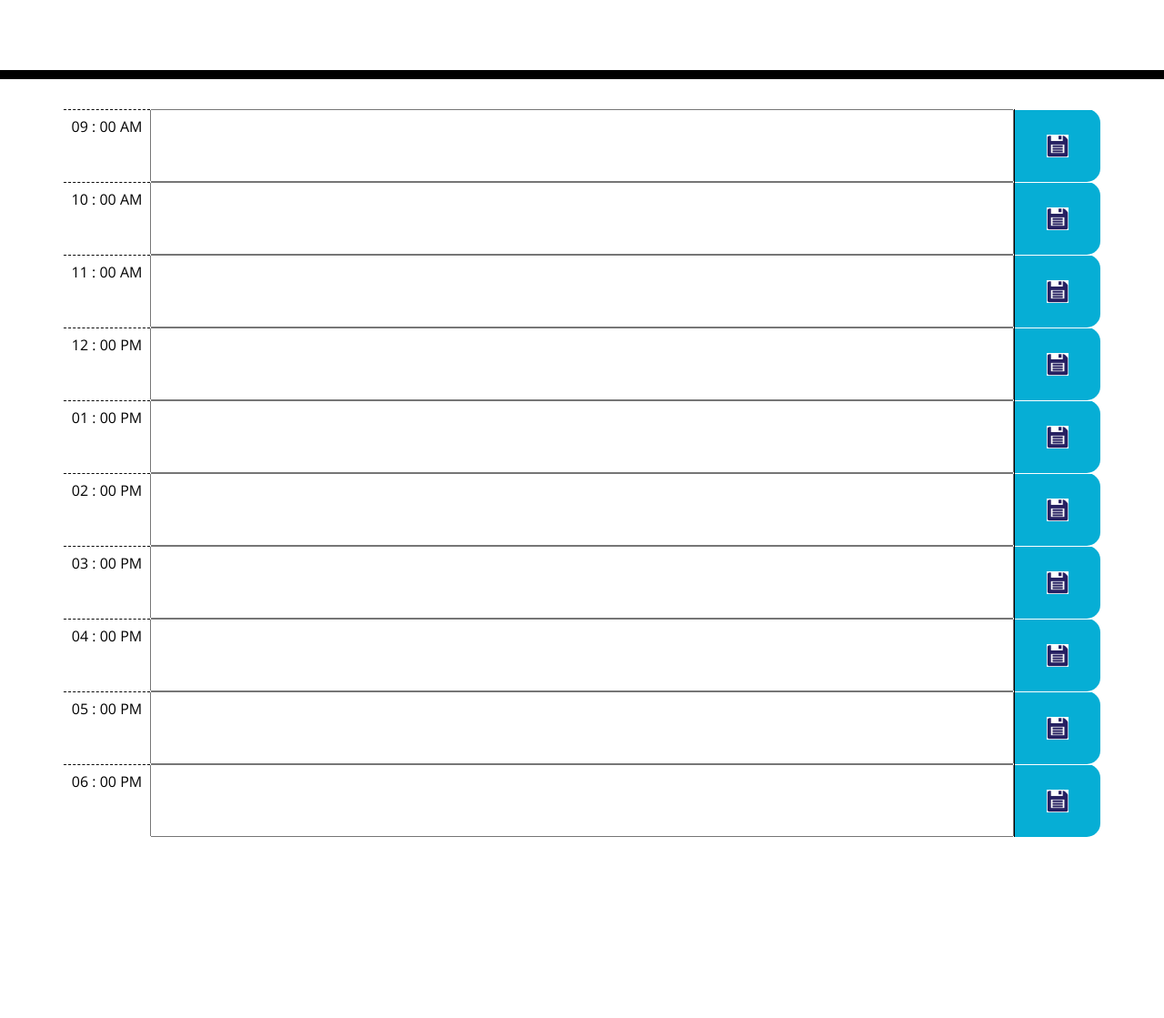
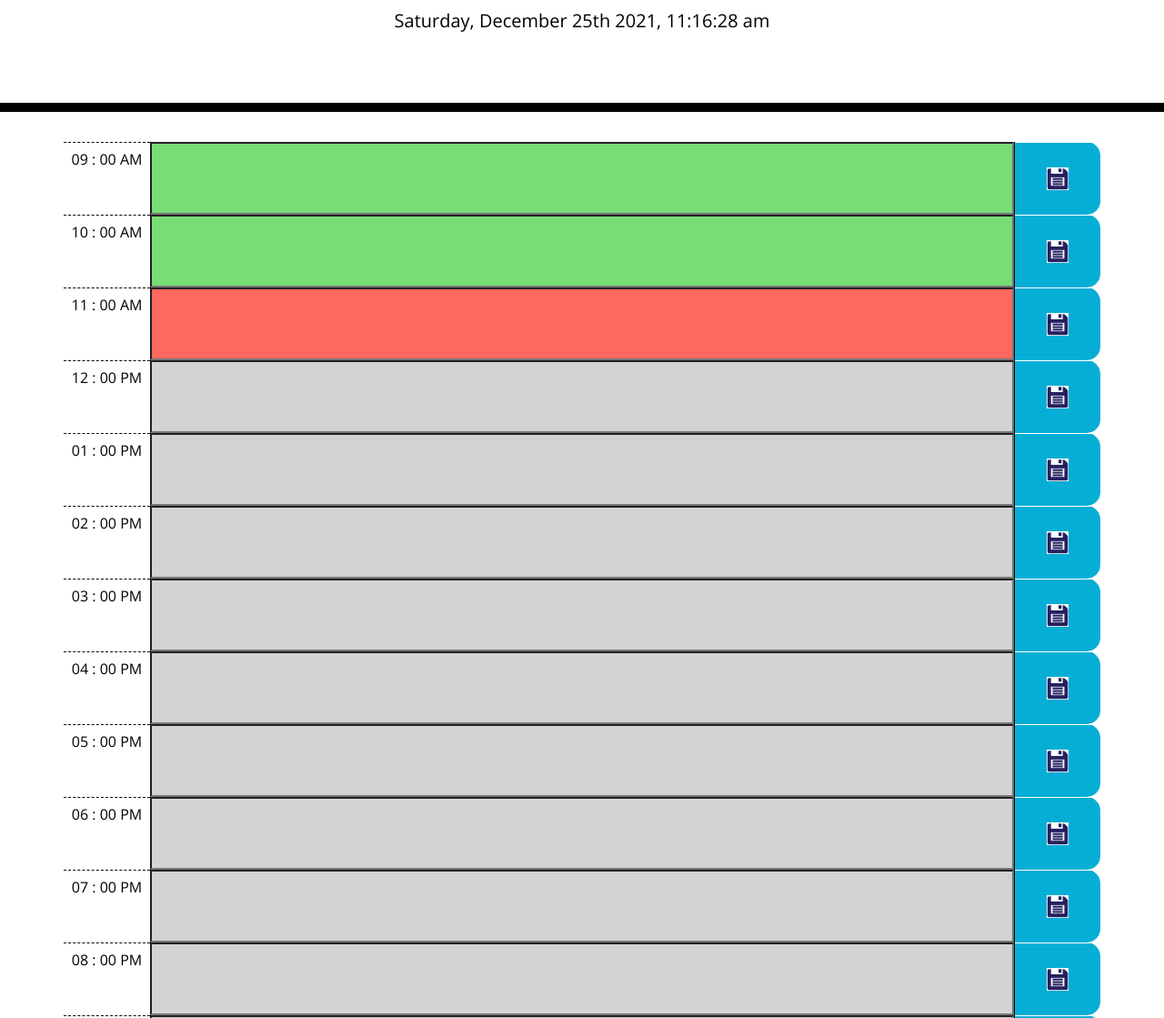
Before and after one commit to SanjeevKumar-DEV/Work-Day-Scheduler, a plain HTML site: page index.html in a window 1280 px wide. Shown: the part 181-1300 px from the top of the page at 91% size. Before the commit the page ends 1101 px from the top, so only its background shows below. Drawn offline with nearby package versions, Linux system fonts and the light colour scheme.

Commit message:
Moment code added to display current time and display schedule current events in appropriate colour code and reload every hour.

```diff
--- a/Assets/JS/script.js
+++ b/Assets/JS/script.js
@@ -7,8 +7,10 @@ var maxNumberOfRows = 24;
 //24 hours clock Time. Min Value can be 0
 var intialTimeInHours = 9;
 //24 hours clock Time. Max value should be 23
-var finalTimeInHours = 18;
+var finalTimeInHours = 23;
 var numberOfRowsRequired = finalTimeInHours - intialTimeInHours + 1;
+var currentDayDisplayEl = $('#currentDay');
+
 
 // Create time scheduler on the fly
 function createAndRenderScheduler() {
@@ -16,7 +18,6 @@ function createAndRenderScheduler() {
         var rowElement = $('<div>');
         rowElement.attr('class', 'row');
         rowElement.attr('id', 'row-' + intialTimeInHours + i);
-        // console.log(i + ' : ' + j)
         for (var j = 0; j < 3; j++) {
             // First column as time to be created and populated accordingly for display progressively
             var colElement;
@@ -57,7 +58,17 @@ function createAndRenderScheduler() {
             if (j === 1) {
                 colElement = $('<input>');
                 colElement.attr('type', 'text');
-                colElement.attr('class', 'col-10');
+                // Present Past and Future colour coding handler
+                if (parseInt(moment().format('H')) > (intialTimeInHours + i)) {
+                    colElement.attr('class', 'col-10 future');
+                }
+                else if (parseInt(moment().format('H')) === (intialTimeInHours + i)) {
+                    colElement.attr('class', 'col-10 present');
+                }
+                else
+                {
+                    colElement.attr('class', 'col-10 past');
+                }
                 colElement.attr('id', 'row-' + intialTimeInHours + i + '-col-' + j);
             }
             // Third column to save the neeting text.
@@ -81,7 +92,22 @@ function createAndRenderScheduler() {
     }
 };
 
+var secondsElapsedSinceAppStarted = 0;
+
+// Function to update time blocks colour every second
+
+function setTime() {
+    var timerInterval = setInterval(function () {
+        currentDayDisplayEl.text(moment().format("dddd, MMMM Do YYYY, hh:mm:ss a"));
+        if (parseInt(moment().format('mm')) === 0 & parseInt(moment().format('ss')) === 0 ) {
+            location.reload();
+        }
+        secondsElapsedSinceAppStarted++;
+    }, 1000);
+};
+
 // Create time scheduler on the fly at when initial page load finished.
 $(document).ready(function (event) {
     createAndRenderScheduler();
+    setTime();
 });
```
Also changed, not shown: index.html (+0 -1 lines).
